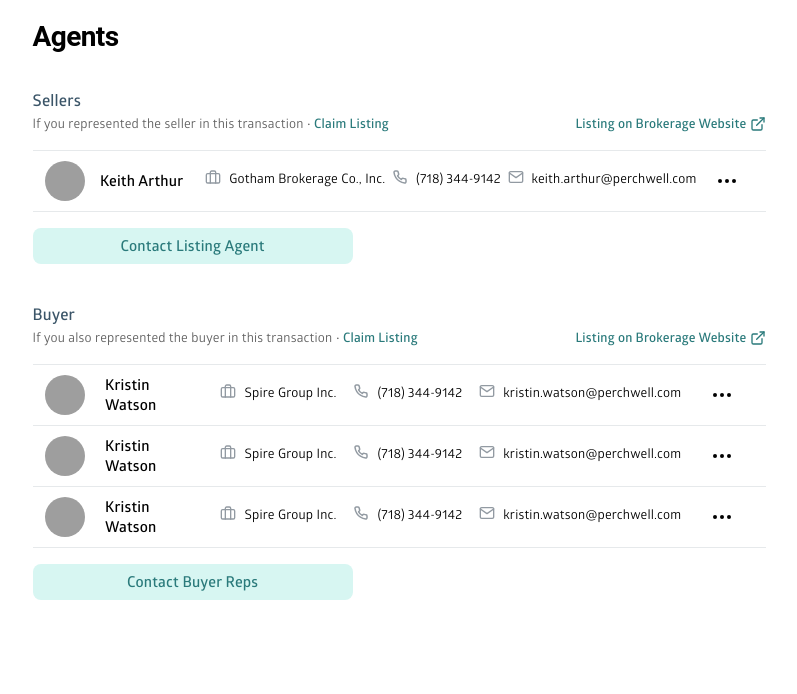
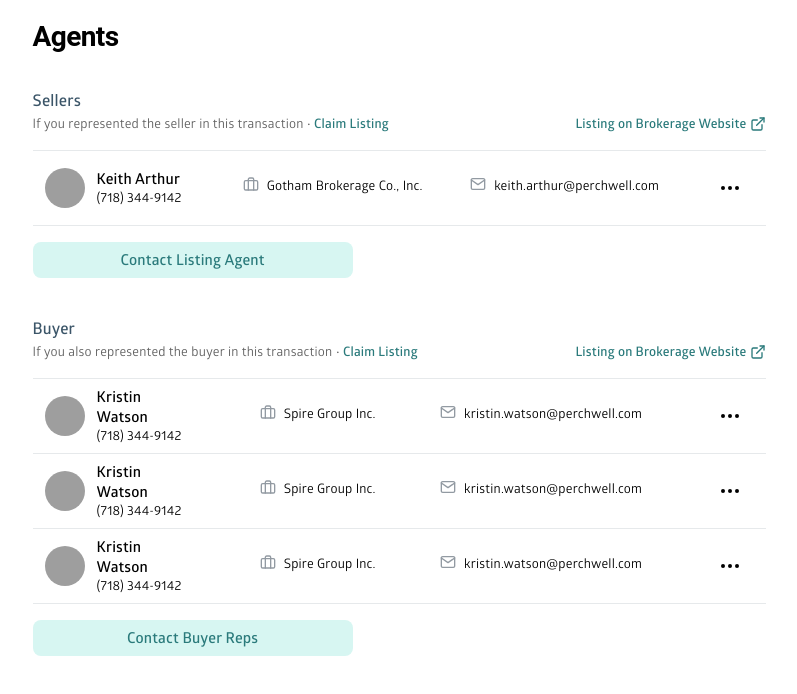
Before and after one commit to ETS-ReactNative1/components, a React (Create React App) app: page / in a window 1280 px wide. Shown: the top 694 px of the page, without its empty margins (57-854 px from the left). Built offline with nearby package versions, Linux system fonts and the light colour scheme; grey boxes are pictures that could not be loaded.

Commit message:
Add mobile styles

```diff
--- a/src/components/ContactAgents/AgentRow/index.js
+++ b/src/components/ContactAgents/AgentRow/index.js
@@ -1,6 +1,13 @@
 import React, { useRef } from 'react';
 import { AgentDetail } from '../AgentDetail';
-import { Container, Cell, AvatarImage, AgentName, AgentInfoContainer } from './styled-components';
+import {
+  Container,
+  Cell,
+  AvatarImage,
+  AgentName,
+  AgentInfoContainer,
+  PhoneText
+} from './styled-components';
 import { IconButton, useMediaQuery, useTheme } from '@material-ui/core';
 import { EllipsisIcon, PhoneIcon, MailIcon } from './icons';
 import ActionsMenu from '../../ActionsMenu';
@@ -45,10 +52,14 @@ const AgentRow = ({ agent, ...rest }) => {
       <Cell isMobile={isMobile}>
         <AvatarImage src={agent_image} />
         <AgentInfoContainer isMobile={isMobile}>
-          <AgentName isMobile={isMobile}>{display_name}</AgentName>
+          <AgentName isMobile={isMobile}>
+            {display_name}
+            {!isMobile && <PhoneText>{phone}</PhoneText>}
+          </AgentName>
           <AgentDetail icon={'briefcase'} text={brokerage_display_name} isMobile={isMobile} />
-          <AgentDetail icon={'phone'} text={phone} isMobile={isMobile} />
           <AgentDetail icon={'email'} text={email} isMobile={isMobile} />
+
+          {isMobile && <AgentDetail icon={'phone'} text={phone} isMobile={isMobile} />}
 
           {!isMobile && (
             <IconButton ref={buttonRef}>
--- a/src/components/ContactAgents/AgentRow/styled-components.js
+++ b/src/components/ContactAgents/AgentRow/styled-components.js
@@ -1,7 +1,7 @@
 import styled from 'styled-components';
 
 export const Container = styled.div`
-  height: 60px;
+  height: 74px;
   border-top: 1px solid #e6e9eb;
 
   ${({ isLast }) =>
@@ -19,7 +19,7 @@ export const Cell = styled.div`
   display: flex;
   padding: 16px 12px;
   border-radius: 8px;
-  height: 28px;
+  height: 43px;
   align-items: center;
   &:hover {
     background-color: #f2f4f6;
@@ -38,7 +38,7 @@ export const AgentInfoContainer = styled.div`
   flex: 1;
   display: flex;
   align-items: center;
-  justify-content: space-around;
+  justify-content: space-between;
   ${({ isMobile }) =>
     isMobile && {
       flexDirection: 'column',
@@ -63,10 +63,21 @@ export const AgentName = styled.div`
   line-height: 20px;
   letter-spacing: 0.20000000298023224px;
   width: 15%;
-
+  display: flex;
+  flex-direction: column;
   ${({ isMobile }) =>
     isMobile && {
       width: 'auto',
       marginBottom: 4
     }}
 `;
+
+export const PhoneText = styled.div`
+  font-family: GloberAdjusted;
+  font-size: 13px;
+  font-style: normal;
+  font-weight: 400;
+  line-height: 18px;
+  letter-spacing: 0.20000000298023224px;
+  text-align: left;
+`;
```
